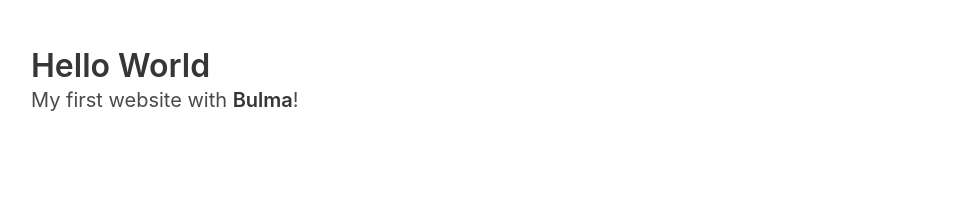
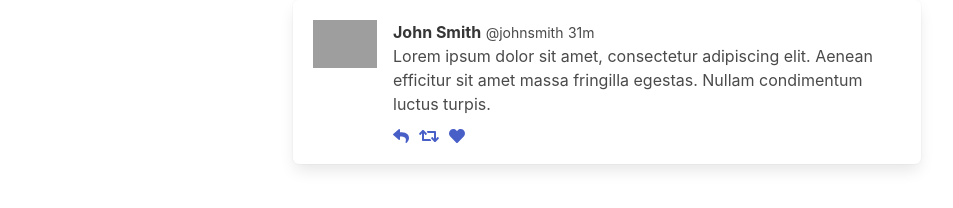
Before and after one commit to sayhiben/neighborly, a plain HTML site: page index.html in a window 1280 px wide. Shown: the whole page, without its empty margins (33-986 px from the left). Drawn offline with nearby package versions, Linux system fonts and the light colour scheme; grey boxes are pictures that could not be loaded.

Commit message:
Update index.html

```diff
--- a/index.html
+++ b/index.html
@@ -8,15 +8,46 @@
     <script defer src="https://use.fontawesome.com/releases/v5.3.1/js/all.js"></script>
   </head>
   <body>
-  <section class="section">
-    <div class="container">
-      <h1 class="title">
-        Hello World
-      </h1>
-      <p class="subtitle">
-        My first website with <strong>Bulma</strong>!
-      </p>
+    <div class="columns is-vcentered is-centered">
+      <div class="column is-half">
+        <div class="box">
+          <article class="media">
+            <div class="media-left">
+              <figure class="image is-64x64">
+                <img src="https://bulma.io/images/placeholders/128x128.png" alt="Image">
+              </figure>
+            </div>
+            <div class="media-content">
+              <div class="content">
+                <p>
+                  <strong>John Smith</strong> <small>@johnsmith</small> <small>31m</small>
+                  <br>
+                  Lorem ipsum dolor sit amet, consectetur adipiscing elit. Aenean efficitur sit amet massa fringilla egestas. Nullam condimentum luctus turpis.
+                </p>
+              </div>
+              <nav class="level is-mobile">
+                <div class="level-left">
+                  <a class="level-item" aria-label="reply">
+                    <span class="icon is-small">
+                      <i class="fas fa-reply" aria-hidden="true"></i>
+                    </span>
+                  </a>
+                  <a class="level-item" aria-label="retweet">
+                    <span class="icon is-small">
+                      <i class="fas fa-retweet" aria-hidden="true"></i>
+                    </span>
+                  </a>
+                  <a class="level-item" aria-label="like">
+                    <span class="icon is-small">
+                      <i class="fas fa-heart" aria-hidden="true"></i>
+                    </span>
+                  </a>
+                </div>
+              </nav>
+            </div>
+          </article>
+        </div>
+      </div>
     </div>
-  </section>
   </body>
 </html>
```
